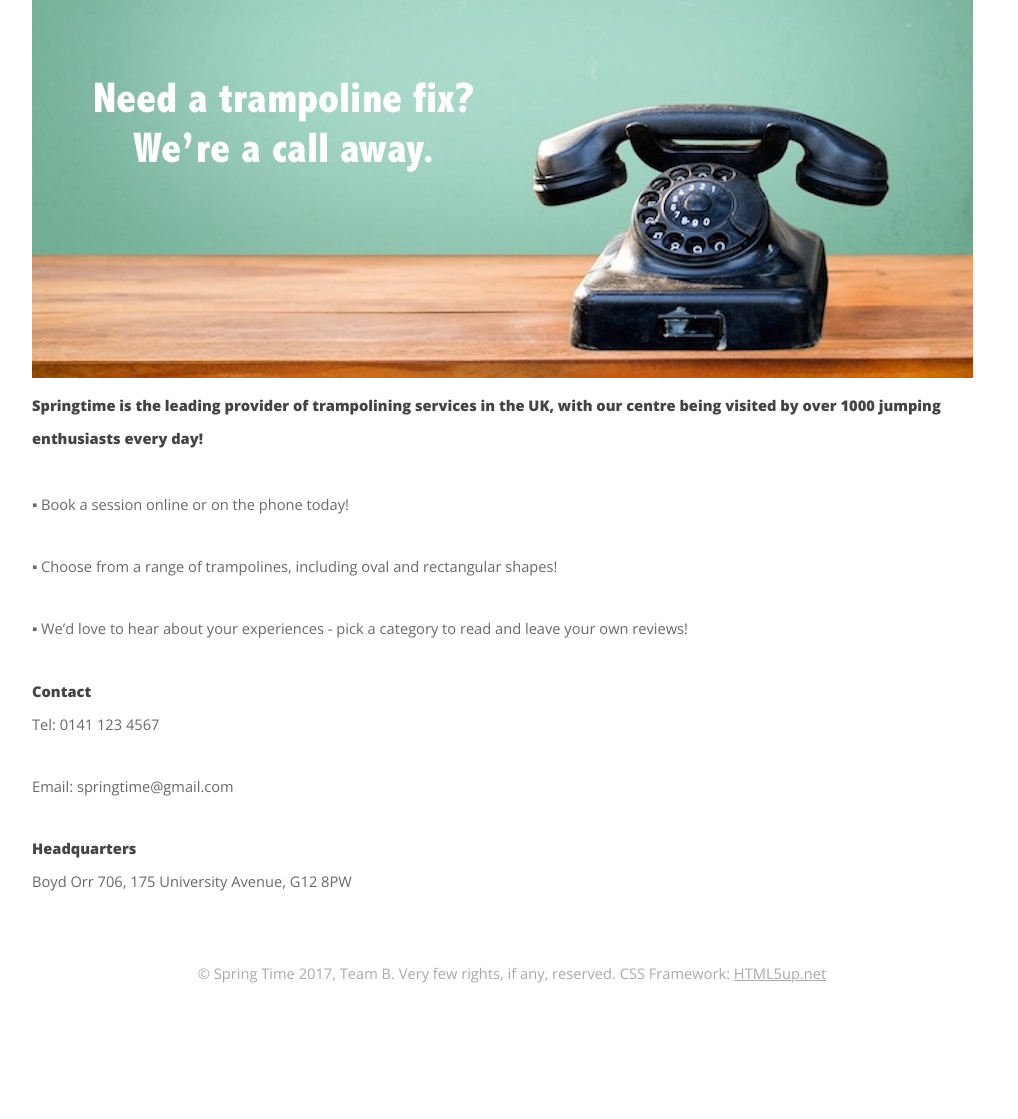
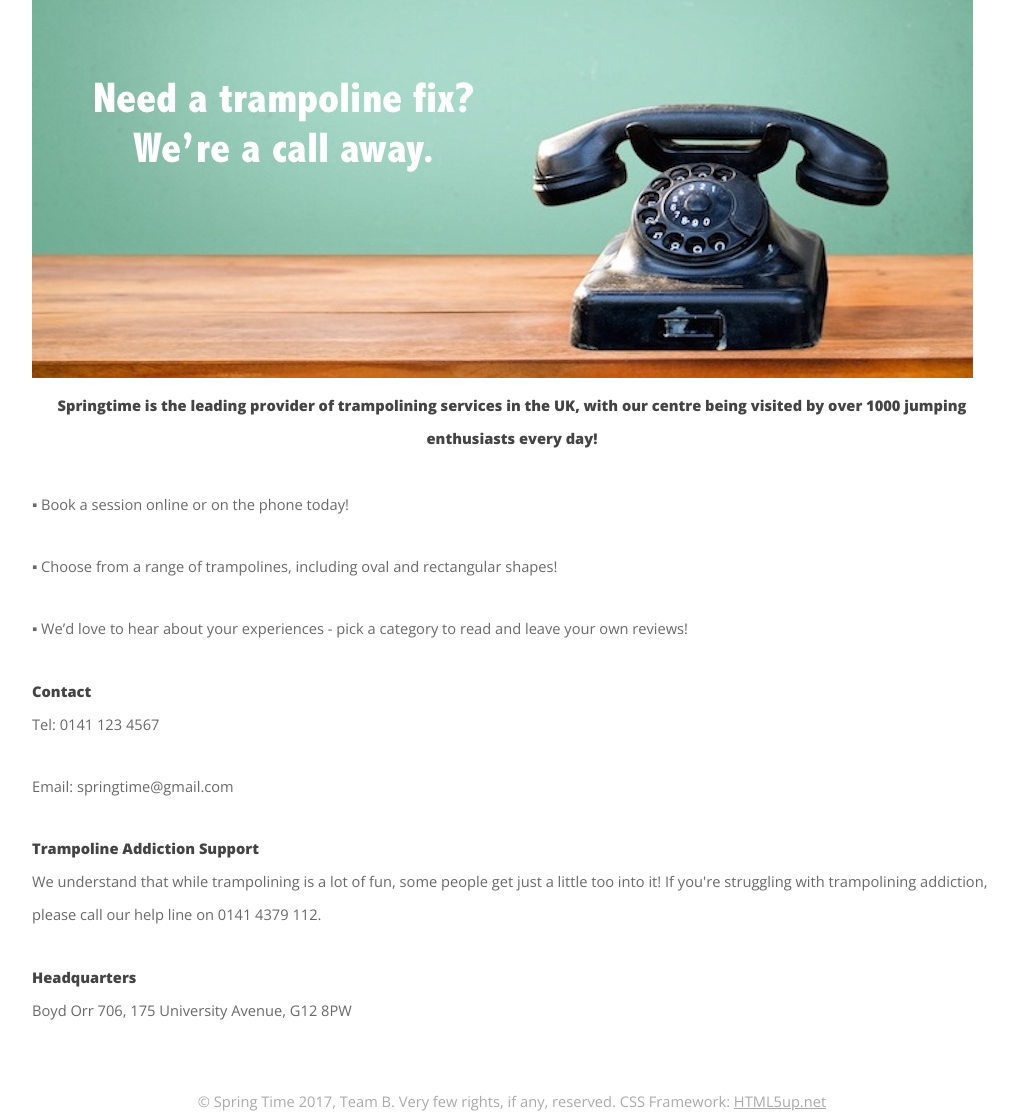
Before and after one commit to aaanneli/springtime, a Django app: page /springtime/contact_us/ in a window 1280 px wide. Shown: the part 168-1287 px from the top of the page, without its empty margins (128-1146 px from the left). Before the commit the page ends 1151 px from the top, so only its background shows below. Run offline with Django 3.2, Linux system fonts and the light colour scheme; some libraries are stand-ins or nearby versions.

Commit message:
Small fixes to contact us.

```diff
--- a/springtimeproject/templates/springtime/bookings.html
+++ b/springtimeproject/templates/springtime/bookings.html
@@ -1,5 +1,5 @@
 {% extends 'springtime/main.html' %}
 
 {% block body_block %}
-	Welcome back, {{ user.username }}
+	Welcome back, {{ user.username }}!
 {% endblock %}
--- a/springtimeproject/templates/springtime/contact_us.html
+++ b/springtimeproject/templates/springtime/contact_us.html
@@ -9,7 +9,7 @@
 	<img src="{% static 'images/phone.jpeg' %}"
 				alt="Picture of phone" />
 
-	<h1>Springtime is the leading provider of trampolining services in the UK, with our centre being visited by over 1000 jumping enthusiasts every day!</h1>
+	<h1 align="center">Springtime is the leading provider of trampolining services in the UK, with our centre being visited by over 1000 jumping enthusiasts every day!</h1>
 	<div>
 		<br />
 		<p> ▪	Book a session online or on the phone today! </p>
@@ -21,6 +21,8 @@
 		<h5>Contact</h5>
 		<p> Tel: 0141 123 4567</p>
 		<p> Email: springtime@gmail.com </p>
+		<h5> Trampoline Addiction Support</h5>
+		<p> We understand that while trampolining is a lot of fun, some people get just a little too into it! If you're struggling with trampolining addiction, please call our help line on 0141 4379 112.</p>
 		<h5>Headquarters</h5>
 		<p> Boyd Orr 706, 175 University Avenue, G12 8PW </p>
 	</div>
--- a/springtimeproject/templates/springtime/index.html
+++ b/springtimeproject/templates/springtime/index.html
@@ -7,7 +7,7 @@
 
 {% block body_block %}
 	{% if user.is_authenticated %}
-		Welcome back, {{ user.username }}<br />
+		Welcome back, {{ user.username }}!<br />
 	{% endif %}
 
 	<img src="{% static "images/cir01468.jpg" %}" alt="{{ trampoline.trampolineID }}" />
--- a/springtimeproject/templates/springtime/my_account.html
+++ b/springtimeproject/templates/springtime/my_account.html
@@ -1,7 +1,7 @@
 {% extends 'springtime/main.html' %}
 
 {% block body_block %}
-	Welcome back, {{ user.username }}
+	Welcome back, {{ user.username }}!
 
 	<li><a href="{% url 'auth_password_change' %}">Change Password</a></li>
 	<li><a href="{% url 'bookings' %}">My Bookings</a></li>
```
